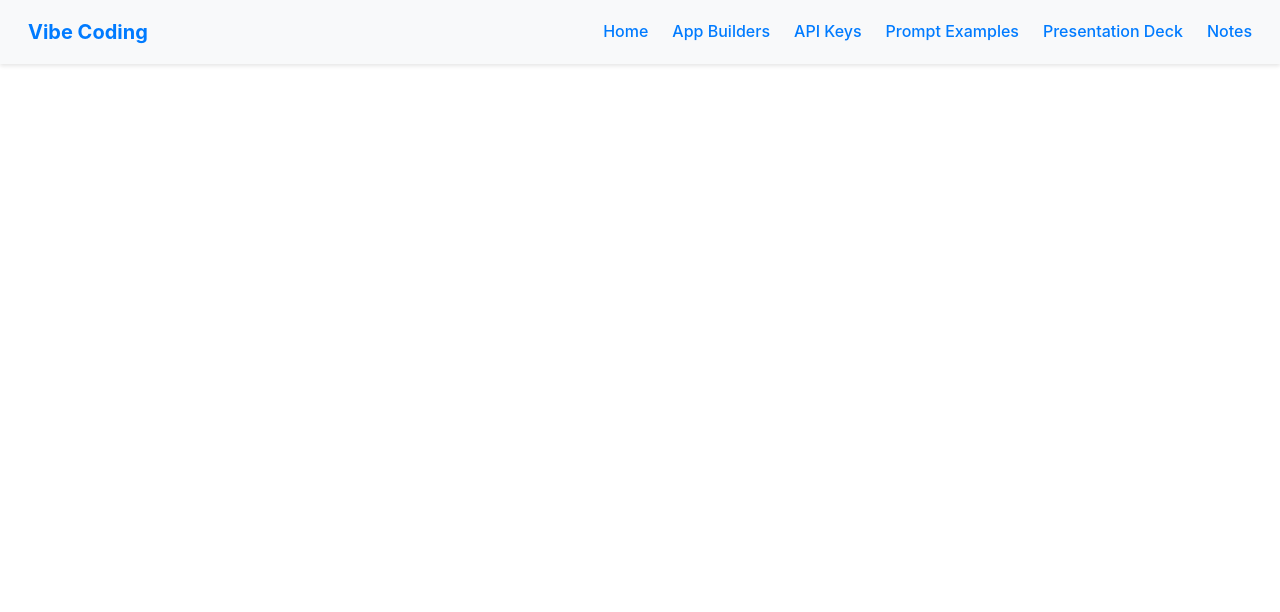
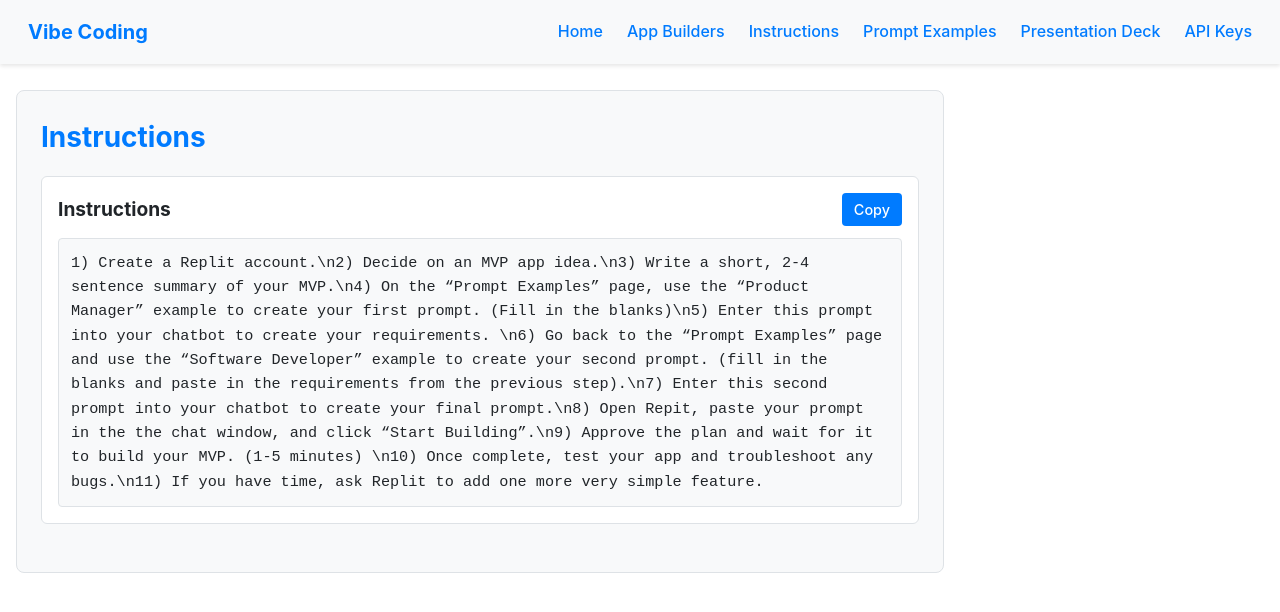
Before and after one commit to brandonup/vibe-coding, a React (Vite) app: page /instructions in a window 1280 px wide. Shown: the top 612 px of the page. Built offline with nearby package versions, Linux system fonts and the light colour scheme.

Commit message:
Refactor: Rename Notes to Instructions and reorder Navbar

```diff
--- a/src/App.jsx
+++ b/src/App.jsx
@@ -6,7 +6,7 @@ import AppBuilders from './pages/AppBuilders'; // Added AppBuilders import
 import ApiKeys from './pages/ApiKeys';
 import PromptExamples from './pages/PromptExamples';
 import PresentationDeck from './pages/PresentationDeck';
-import Notes from './pages/Notes';
+import Instructions from './pages/Instructions'; // Renamed from Notes
 import Toast from './components/Toast'; // Import Toast
 import './styles/index.css'; // Will create this file next
 
@@ -37,7 +37,7 @@ function App() {
             <Route path="/api-keys" element={<ApiKeys />} />
             <Route path="/prompt-examples" element={<PromptExamples />} />
             <Route path="/presentation-deck" element={<PresentationDeck />} />
-            <Route path="/notes" element={<Notes />} />
+            <Route path="/instructions" element={<Instructions />} /> {/* Renamed from /notes */}
           </Routes>
         </main>
         {/* Toast component is available if needed for global notifications */}
--- a/src/components/Navbar.jsx
+++ b/src/components/Navbar.jsx
@@ -36,8 +36,8 @@ const Navbar = () => {
           <Link to="/app-builders" className="navbar-item" onClick={isMobileMenuOpen ? toggleMobileMenu : null}>
             App Builders
           </Link>
-          <Link to="/api-keys" className="navbar-item" onClick={isMobileMenuOpen ? toggleMobileMenu : null}>
-            API Keys
+          <Link to="/instructions" className="navbar-item" onClick={isMobileMenuOpen ? toggleMobileMenu : null}>
+            Instructions
           </Link>
           <Link to="/prompt-examples" className="navbar-item" onClick={isMobileMenuOpen ? toggleMobileMenu : null}>
             Prompt Examples
@@ -45,8 +45,8 @@ const Navbar = () => {
           <Link to="/presentation-deck" className="navbar-item" onClick={isMobileMenuOpen ? toggleMobileMenu : null}>
             Presentation Deck
           </Link>
-          <Link to="/notes" className="navbar-item" onClick={isMobileMenuOpen ? toggleMobileMenu : null}>
-            Notes
+          <Link to="/api-keys" className="navbar-item" onClick={isMobileMenuOpen ? toggleMobileMenu : null}>
+            API Keys
           </Link>
         </div>
         <div className="navbar-end">
--- a/src/content.json
+++ b/src/content.json
@@ -19,7 +19,7 @@
     {
       "id": "system-prompt-2",
       "label": "Software Developer Prompt",
-      "content": "You are a highly experienced Prompt Engineer. Please improve my prompt below.\n\nPrompt:\nRole: You are a highly experienced Software Developer\nGoal: Create an MVP that helps us learn [Anticipated Learning].\n\nTask: Create an app that meets the requirements below.  Keep the app as simple as possible while still achieving our goal. \n\nRequirements:\n[Paste requirements here]"
+      "content": "You are a highly experienced Prompt Engineer. Please improve my prompt below.\n\nPrompt:\nRole: You are a highly experienced Software Developer\nGoal: Create an MVP that helps us learn [Anticipated Learning].\nTask: Create an app that meets the requirements below.  Keep the app as simple as possible while still achieving our goal. \n\nRequirements:\n[Paste requirements here]"
     }
   ],
   "deckUrl": "https://docs.google.com/presentation/d/1gn1H3rhVuBeyXEBSXtyakJQ27y8YCnI9zAheyVt7cE0/edit?usp=sharing"
--- /dev/null
+++ b/src/pages/Instructions.jsx
@@ -0,0 +1,15 @@
+import Section from '../components/Section';
+import TextBox from '../components/TextBox';
+const Instructions = () => {
+  return (
+    <Section title="Instructions">
+      <TextBox
+        id="instructions-textbox"
+        label="Instructions"
+        content="1) Create a Replit account.\n2) Decide on an MVP app idea.\n3) Write a short, 2-4 sentence summary of your MVP.\n4) On the “Prompt Examples” page, use the “Product Manager” example to create your first prompt. (Fill in the blanks)\n5) Enter this prompt into your chatbot to create your requirements. \n6) Go back to the “Prompt Examples” page and use the “Software Developer” example to create your second prompt. (fill in the blanks and paste in the requirements from the previous step).\n7) Enter this second prompt into your chatbot to create your final prompt.\n8) Open Repit, paste your prompt in the the chat window, and click “Start Building”.\n9) Approve the plan and wait for it to build your MVP. (1-5 minutes) \n10) Once complete, test your app and troubleshoot any bugs.\n11) If you have time, ask Replit to add one more very simple feature."
+      />
+    </Section>
+  );
+};
+
+export default Instructions;
--- a/src/pages/Notes.jsx
+++ /dev/null
@@ -1,15 +0,0 @@
-import Section from '../components/Section';
-import TextBox from '../components/TextBox';
-const Notes = () => {
-  return (
-    <Section title="Notes">
-      <TextBox
-        id="notes-textbox"
-        label="Notes"
-        content=""
-      />
-    </Section>
-  );
-};
-
-export default Notes;
```
